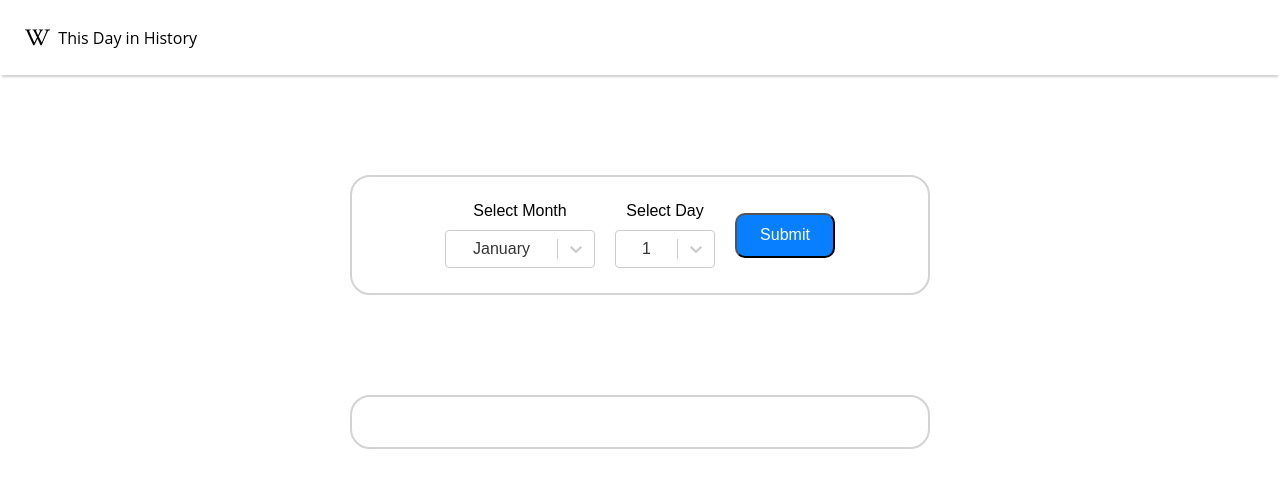
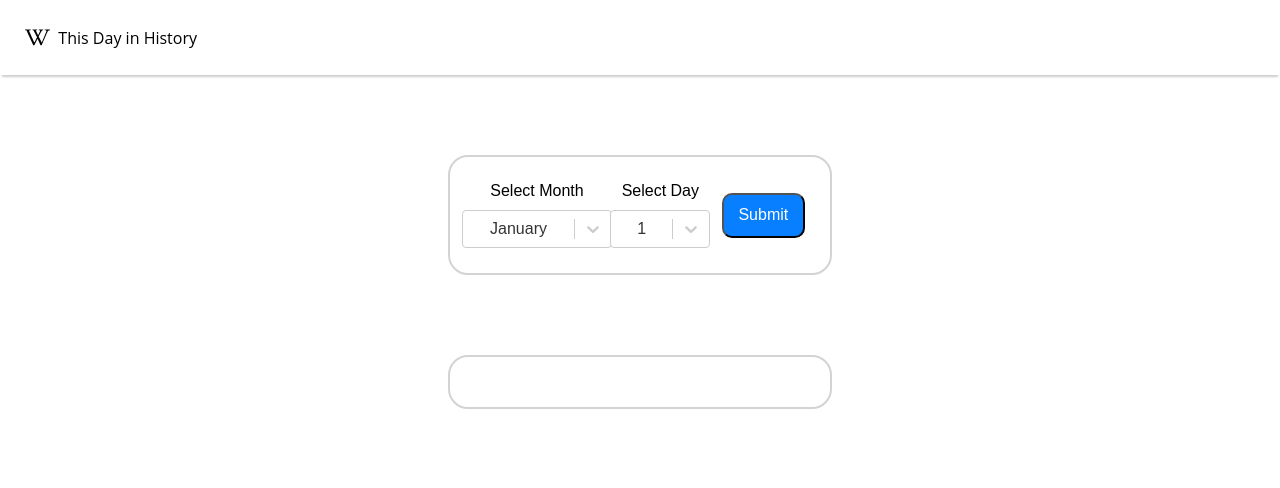
Before and after one commit to toblrne/wikidate, a React (Create React App) app: page / in a window 1280 px wide. Shown: the top 488 px of the page. Built offline with nearby package versions, Linux system fonts and the light colour scheme.

Commit message:
Fix margin sizing

```diff
--- a/src/components/Input.scss
+++ b/src/components/Input.scss
@@ -1,7 +1,7 @@
 .input {
     border: 2px solid lightgrey;
     border-radius: 20px;
-    margin: 100px 350px;
+    margin: 10vh 35vw;
     text-align: center;
     padding: 25px;
     font: 16px 'Open-Sans', sans-serif;
--- a/src/components/Output.scss
+++ b/src/components/Output.scss
@@ -2,12 +2,13 @@
     border: 2px solid lightgrey;
     border-radius: 20px;
     border-radius: 20px;
-  margin: 100px 350px;
+    margin: 10vh 35vw;
     text-align: center;
     padding: 25px;
-  font: 16px "Open-Sans", sans-serif;
+    font: 16px 'Open-Sans', sans-serif;
 
     .date-year {
         margin-bottom: 20px;
     }
+
 }
```
Lines whose indentation alone changed are shown as unchanged.
